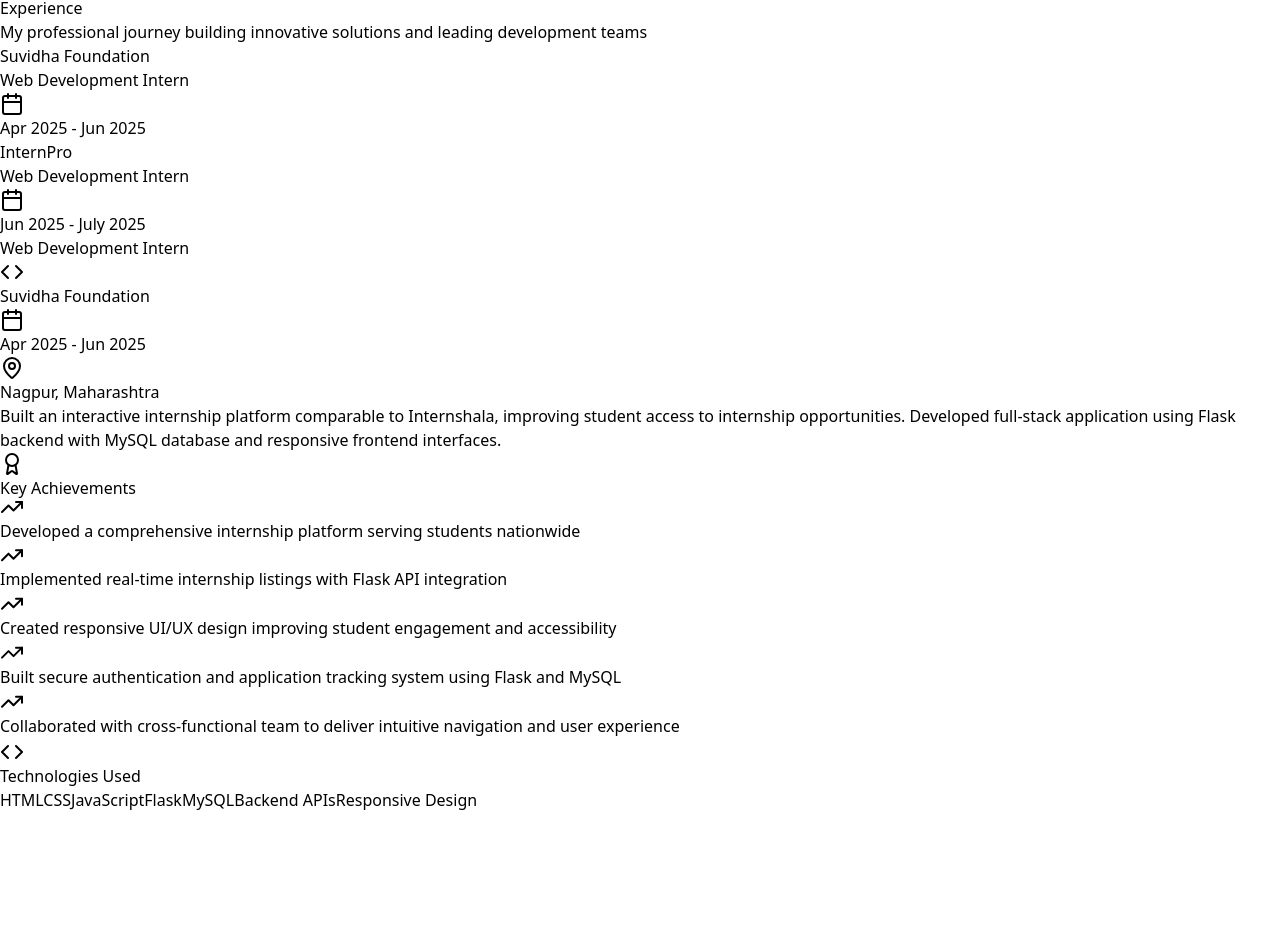
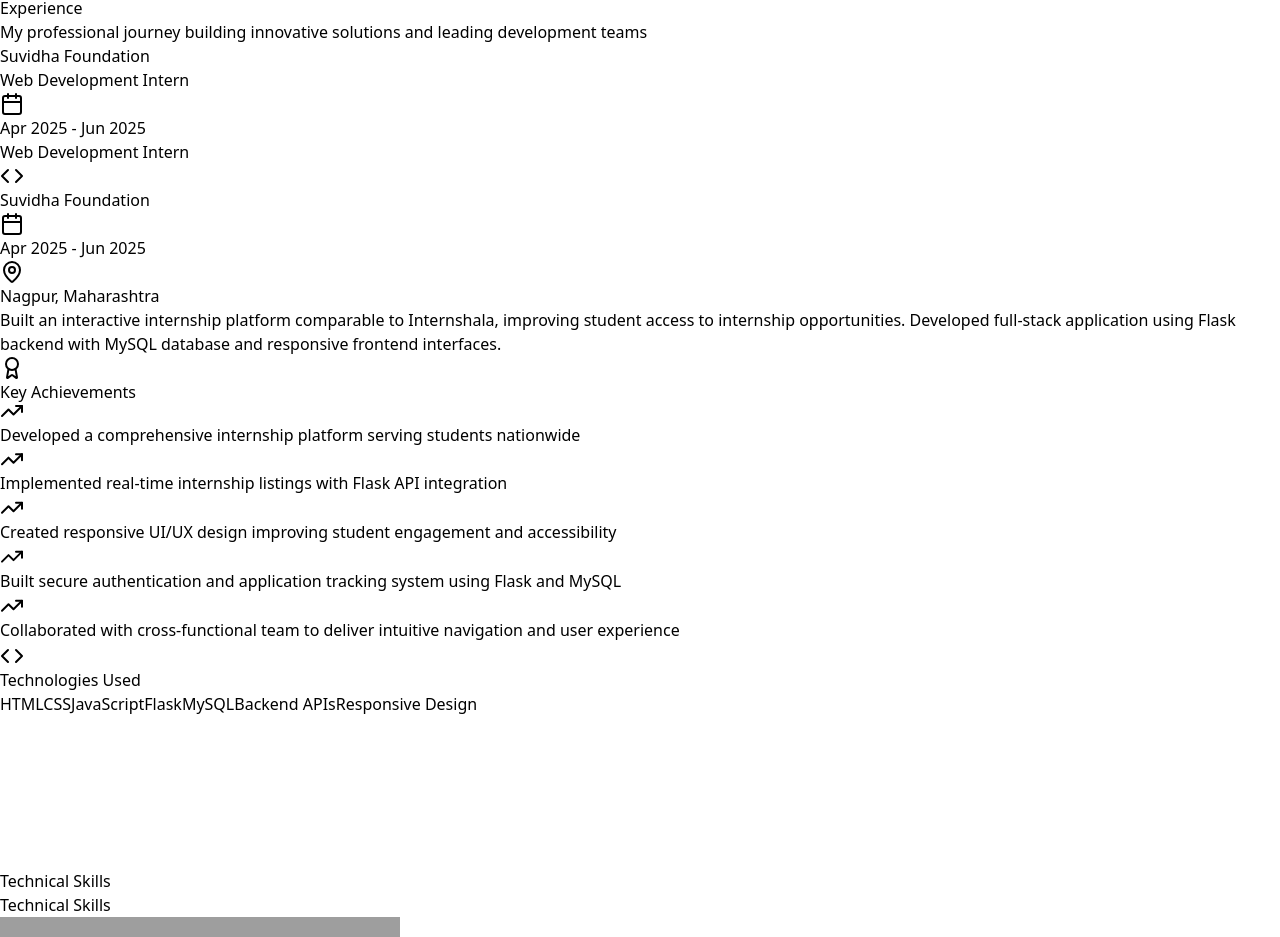
Before and after one commit to Kalpak15/CV, a React (Vite) app: page / in a window 1280 px wide. Shown: the part 6356-7293 px from the top of the page. Built offline with nearby package versions, Linux system fonts and the light colour scheme; grey boxes are pictures that could not be loaded.

Commit message:
Improving Portfolio

```diff
--- a/src/pages/Experience.jsx
+++ b/src/pages/Experience.jsx
@@ -32,22 +32,22 @@
       technologies: ["HTML", "CSS", "JavaScript", "Flask", "MySQL", "Backend APIs", "Responsive Design"],
       current: false
     },
-    {
-      id: 1,
-      company: "InternPro",
-      position: "Web Development Intern",
-      duration: "Jun 2025 - July 2025",
-      location: "Nagpur, Maharashtra",
-      type: "Remote",
-      description: "Built a Restaurant Management System using MERN stack to manage menus, orders, and reservations with secure role-based access.",
-      achievements: [
-            "Designing and developing full-stack modules (menu, orders, reservations) using React.js, Express.js, and MongoDB as part of a Restaurant Management System.",
-            "Implementing secure RESTful APIs with JWT-based authentication, enabling role-based access control and enhancing system security by 40%.",
-            "Optimizing frontend performance by applying lazy loading and code-splitting techniques, resulting in 30% faster page loads."
-        ],
-      technologies: ["React.js", "Express.js", "MongoDB"],
-      current: false
-    }
+    // {
+    //   id: 1,
+    //   company: "InternPro",
+    //   position: "Web Development Intern",
+    //   duration: "Jun 2025 - July 2025",
+    //   location: "Nagpur, Maharashtra",
+    //   type: "Remote",
+    //   description: "Built a Restaurant Management System using MERN stack to manage menus, orders, and reservations with secure role-based access.",
+    //   achievements: [
+    //         "Designing and developing full-stack modules (menu, orders, reservations) using React.js, Express.js, and MongoDB as part of a Restaurant Management System.",
+    //         "Implementing secure RESTful APIs with JWT-based authentication, enabling role-based access control and enhancing system security by 40%.",
+    //         "Optimizing frontend performance by applying lazy loading and code-splitting techniques, resulting in 30% faster page loads."
+    //     ],
+    //   technologies: ["React.js", "Express.js", "MongoDB"],
+    //   current: false
+    // }
   ];
 
   // Generate particles - same as About component
```
